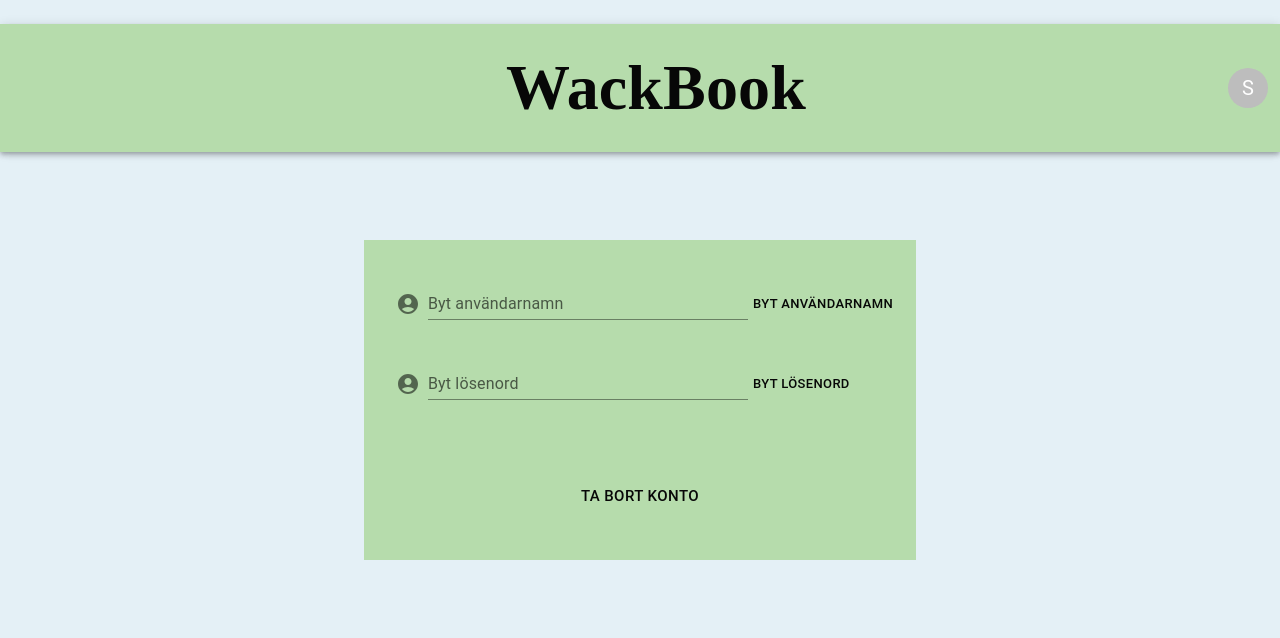
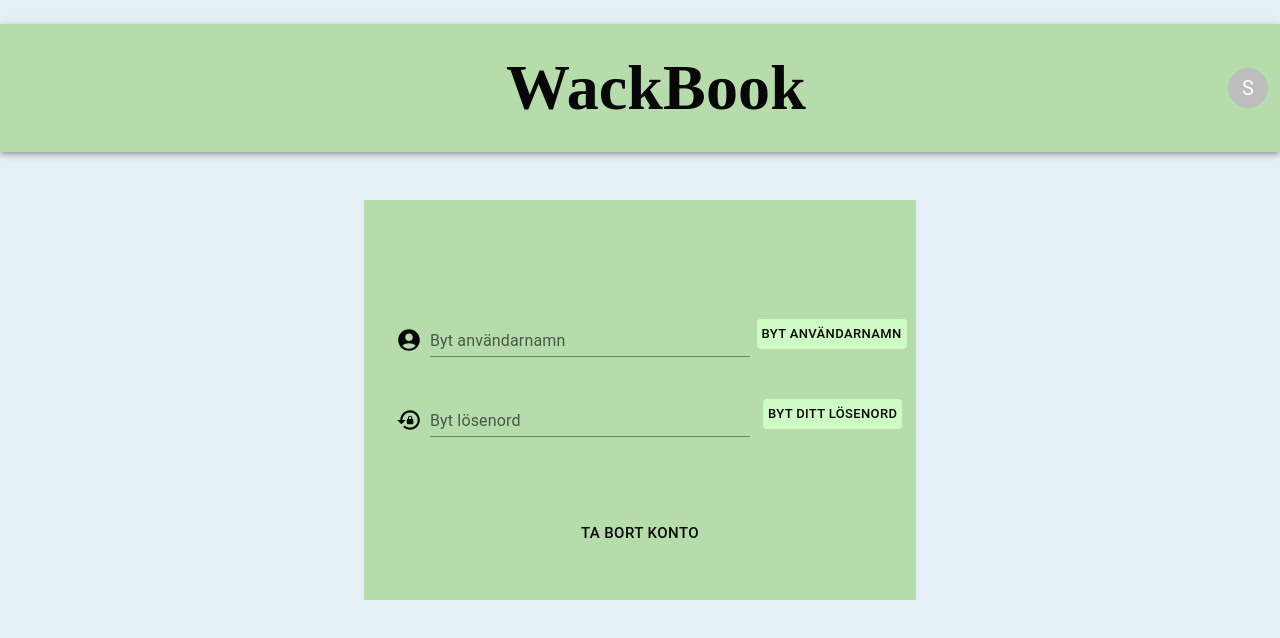
Before and after one commit to olelwow/wack-book, a React (Create React App) app: page /AccountSettingsPage in a window 1280 px wide. Shown: the top 638 px of the page. Built offline with nearby package versions, Linux system fonts and the light colour scheme.

Commit message:
Halvfärdigt skit på konto-sidan.

```diff
--- a/src/App.js
+++ b/src/App.js
@@ -1,9 +1,16 @@
 import "./App.css";
 
 import { Routes1 } from "./Routes";
+import { useState } from "react";
 
 function App() {
-  return <Routes1 />;
+  const [loggedInUser, setLoggedInUser] = useState("");
+
+  return (
+    <Routes1 setLoggedInUser={setLoggedInUser} loggedInUser={loggedInUser} />
+  );
 }
 
 export default App;
+
+// ALLA filer har nu detta useState.
--- a/src/App.scss
+++ b/src/App.scss
@@ -63,10 +63,6 @@ $baseTextColor: #070707;
     }
   }
 
-  #accountSettingsPage {
-
-  }
-
   #friendsContainer {
     padding: 3em;
     height: 55%;
@@ -85,9 +81,8 @@ $baseTextColor: #070707;
       transition: $backgroundColor 0s;
 
       .offline {
-        background-color:red;
+        background-color: red;
       }
-
     }
   }
 
--- a/src/Components/AccountSettings.js
+++ b/src/Components/AccountSettings.js
@@ -3,10 +3,40 @@ import CssBaseline from "@mui/material/CssBaseline";
 import Box from "@mui/material/Box";
 import Container from "@mui/material/Container";
 import AccountCircle from "@mui/icons-material/AccountCircle";
+import { LockReset } from "@mui/icons-material";
 import TextField from "@mui/material/TextField";
 import Button from "@mui/material/Button";
+import Typography from "@mui/material/Typography";
 
-const AccountSettings = () => {
+import { useState } from "react";
+
+const AccountSettings = ({ setLoggedInUser, loggedInUser }) => {
+  const [newUserName, setNewUserName] = useState("");
+
+  const changeUserName = () => {
+    let existingData = JSON.parse(localStorage.getItem("users")) || [];
+
+    console.log(existingData);
+    let i;
+    let user = {};
+
+    for (i = 0; i < existingData.length; i++) {
+      if (existingData[i][3] === loggedInUser) {
+        const name = newUserName.split(".");
+        user = {
+          0: name[0] + ".",
+          1: name[1],
+          2: existingData[i][2],
+          3: newUserName,
+        };
+      }
+    }
+    setLoggedInUser(newUserName);
+    existingData[i - 1] = user;
+    console.log(existingData);
+    localStorage.setItem("users", JSON.stringify(existingData));
+  };
+
   return (
     <React.Fragment>
       <CssBaseline />
@@ -14,40 +44,71 @@ const AccountSettings = () => {
         <Box
           sx={{
             bgcolor: "#b6dcac",
-            height: "40vh",
+            height: "50vh",
             display: "flex",
             flexDirection: "column",
           }}
         >
+          <Typography
+            variant="h3"
+            component="div"
+            sx={{ flexGrow: "0.5", textAlign: "center", my: 2 }}
+          >
+            {loggedInUser}
+          </Typography>
           <Box
             sx={{ display: "flex", alignItems: "flex-end", marginLeft: "2em" }}
           >
-            <AccountCircle sx={{ color: "action.active", mr: 1, my: 0.5 }} />
+            <AccountCircle
+              sx={{ color: "#070707", mr: 1, my: 0.5, fontSize: "26px" }}
+            />
             <TextField
               sx={{ width: "20em", marginTop: "2em" }}
               id="changeUserName"
               label="Byt användarnamn"
               variant="standard"
+              placeholder={loggedInUser}
+              value={newUserName}
+              onChange={(e) => setNewUserName(e.target.value)}
             />
-            <Button size="small" sx={{ color: "#070707" }}>
+            <Button
+              size="small"
+              onClick={changeUserName}
+              sx={{
+                color: "#070707",
+                backgroundColor: "#cefac3",
+                my: 1,
+                marginLeft: "0.5em",
+              }}
+            >
               Byt användarnamn
             </Button>
           </Box>
           <Box
             sx={{ display: "flex", alignItems: "flex-end", marginLeft: "2em" }}
           >
-            <AccountCircle sx={{ color: "action.active", mr: 1, my: 0.5 }} />
+            <LockReset
+              sx={{ color: "#070707", mr: 1, my: 0.5, fontSize: "26px" }}
+            />
             <TextField
               sx={{ width: "20em", marginTop: "2em" }}
               id="changePassWord"
               label="Byt lösenord"
               variant="standard"
             />
-            <Button size="small" sx={{ color: "#070707" }}>
-              Byt lösenord
+            <Button
+              size="small"
+              sx={{
+                color: "#070707",
+                backgroundColor: "#cefac3",
+                my: 1,
+                marginLeft: "1em",
+              }}
+            >
+              Byt ditt lösenord
             </Button>
           </Box>
-          <Button size="large" sx={{ color: "#070707", marginTop: "5em"}}>
+          <Button size="large" sx={{ color: "#070707", marginTop: "5em" }}>
             Ta bort konto
           </Button>
         </Box>
--- a/src/Components/Login.js
+++ b/src/Components/Login.js
@@ -14,15 +14,17 @@ import GenerateCaesarCipher from "./CaesarCipher";
 
 const defaultTheme = createTheme();
 
-export default function SignIn() {
+export default function SignIn({ setLoggedInUser, loggedInUser }) {
   const [username, setUsername] = useState("");
   const [password, setPassword] = useState("");
+  const [wrongPass, setWrongPass] = useState(false);
+
   const navigate = useNavigate();
   // Setters för de olika fälten, samt navigate som styr vilken sida man hamnar på.
 
-  let wrongPass = false;
   // Variabel som används när man skriver rätt användarnamn men fel lösenord.
 
+  const ValidateSignIn = (username, password) => {
     const { Encrypt } = GenerateCaesarCipher(
       13,
       "abcdefghijklmnopqrstuvwxyz0123456789!@#$%^&*()-_=+;:,.<>?/".split("")
@@ -30,28 +32,32 @@ export default function SignIn() {
       // beroende på skiftvärdet, i detta fall 13 steg.
     );
 
-  const validateSignIn = (username, password) => {
     try {
       const encryptedPassword = Encrypt(password);
       // Krypterar lösenordet så att man ska kunna jämföra med det redan krypterade lösenordet
       // som finns sparat i objektet som vi hämtar från localStorage.
       let i = 0;
       let existingUsers = JSON.parse(localStorage.getItem("users")) || [];
+      console.log(existingUsers);
 
       for (i; i < existingUsers.length; i++) {
         if (
           username === existingUsers[i][3] &&
           encryptedPassword === existingUsers[i][2]
         ) {
-          wrongPass = false;
-          // Söker efter matching av både username och password på deras angivna platser i objektet.
+          console.log(existingUsers[i][3]);
+          setWrongPass(false);
+          // Söker efter matching av både username och password på deras angivna platser i objektet
+
           break;
           // hoppar ur loopen när man hittat en matchning.
         } else if (
           username === existingUsers[i][3] &&
           encryptedPassword !== existingUsers[i][2]
         ) {
-          wrongPass = true;
+          console.log(existingUsers[i][3]);
+          setWrongPass(true);
+
           // Sätts till true när man anger rätt username men fel password.
         }
       }
@@ -61,8 +67,6 @@ export default function SignIn() {
       );
     } catch (error) {
       console.error("Error during sign-in validation:", error);
-      setUsername("");
-      setPassword("");
       return false;
       // Returnerar false vid fel och fångar upp felet med catch så att sidan inte kraschar.
     }
@@ -72,17 +76,22 @@ export default function SignIn() {
   const handleSubmit = (event) => {
     event.preventDefault();
 
-    if (validateSignIn(username.toLowerCase(), password)) {
+    if (ValidateSignIn(username.toLowerCase(), password)) {
       navigate("/MainPage");
       // Navigerar till MainPage ifall man anger korrekt info
 
+      setLoggedInUser((prevloggedInUser) => {
+        console.log(username.toLowerCase());
         console.log("Inloggad!");
+        return username.toLowerCase();
+      });
     } else {
       if (wrongPass === true) {
         alert("Fel lösenord!");
         setUsername(username);
         // Sparar användarnamnet så man slipper skriva det igen, ifall username finns
         // men man har angett fel lösenord.
+        // Just nu fungerar inte detta.
       } else {
         alert("Användarnamnet existerar inte.");
         setUsername("");
--- a/src/Components/Pages/AccountSettingsPage.js
+++ b/src/Components/Pages/AccountSettingsPage.js
@@ -1,11 +1,14 @@
 import AccountSettings from "../AccountSettings";
 import HeaderAfterLogin from "../HeaderMainPage";
 
-const AccountSettingsPage = () => {
+const AccountSettingsPage = ({ setLoggedInUser, loggedInUser }) => {
   return (
     <>
       <HeaderAfterLogin />
-      <AccountSettings />
+      <AccountSettings
+        setLoggedInUser={setLoggedInUser}
+        loggedInUser={loggedInUser}
+      />
     </>
   );
 };
--- a/src/Components/Pages/LoginPage.js
+++ b/src/Components/Pages/LoginPage.js
@@ -2,11 +2,11 @@ import { Outlet } from "react-router-dom";
 import Header from "../Header";
 import Login from "../Login";
 
-const LoginPage = () => {
+const LoginPage = ({ setLoggedInUser, loggedInUser }) => {
   return (
     <>
       <Header />
-      <Login />
+      <Login setLoggedInUser={setLoggedInUser} loggedInUser={loggedInUser} />
       <Outlet />
     </>
   );
--- a/src/Routes.js
+++ b/src/Routes.js
@@ -5,14 +5,46 @@ import { SignUpPage } from "./Components/Pages/SignUpPage";
 import { MainPage } from "./Components/Pages/MainPage";
 import AccountSettingsPage from "./Components/Pages/AccountSettingsPage";
 
-export const Routes1 = () => {
+export const Routes1 = ({ setLoggedInUser, loggedInUser }) => {
   return (
     <Router>
       <Routes>
-        <Route path="/" element={<LoginPage />} />
-        <Route path="SignUpPage" element={<SignUpPage />} />
-        <Route path="MainPage" element={<MainPage />} />
-        <Route path="AccountSettingsPage" element={<AccountSettingsPage />} />
+        <Route
+          path="/"
+          element={
+            <LoginPage
+              setLoggedInUser={setLoggedInUser}
+              loggedInUser={loggedInUser}
+            />
+          }
+        />
+        <Route
+          path="SignUpPage"
+          element={
+            <SignUpPage
+              setLoggedInUser={setLoggedInUser}
+              loggedInUser={loggedInUser}
+            />
+          }
+        />
+        <Route
+          path="MainPage"
+          element={
+            <MainPage
+              setLoggedInUser={setLoggedInUser}
+              loggedInUser={loggedInUser}
+            />
+          }
+        />
+        <Route
+          path="AccountSettingsPage"
+          element={
+            <AccountSettingsPage
+              setLoggedInUser={setLoggedInUser}
+              loggedInUser={loggedInUser}
+            />
+          }
+        />
       </Routes>
     </Router>
   );
```
Also changed, not shown: 1 other file (tests, documents, lock files or other folders). Lines whose indentation alone changed are shown as unchanged.
